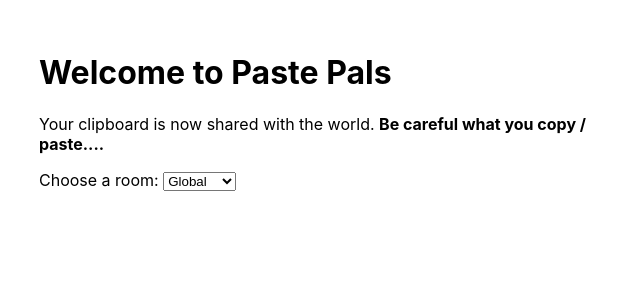
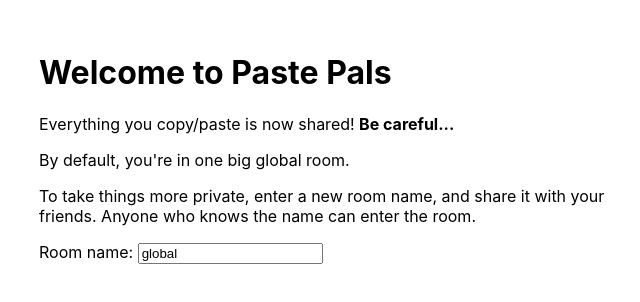
Before and after one commit to geoffreylitt/pastepals-client, an Electron app: page src/index.html in a window 1280 px wide. Shown: the whole page, without its empty margins (297-937 px from the left). Drawn offline with Linux system fonts and the light colour scheme.

Commit message:
basic choose your own room

```diff
--- a/src/index.html
+++ b/src/index.html
@@ -7,15 +7,13 @@
   </head>
   <body>
     <h1>Welcome to Paste Pals</h1>
-    <p>Your clipboard is now shared with the world. <strong>Be careful what you copy / paste....</strong></p>
+    <p>Everything you copy/paste is now shared! <strong>Be careful...</strong></p>
 
-    <label for="roomSelect">Choose a room:</label>
+    <p>By default, you're in one big global room.</p>
+    <p>To take things more private, enter a new room name, and share it with your friends. Anyone who knows the name can enter the room.</p>
 
-    <select id="roomSelect">
-      <option value="global">Global</option>
-      <option value="random">Random</option>
-      <option value="serious">Serious</option>
-    </select>
+    <label for="roomSelect">Room name:</label>
+    <input type="text" id="roomSelect" value="global" />
 
     <script>
        const {ipcRenderer} = require('electron')
--- a/src/index.js
+++ b/src/index.js
@@ -53,7 +53,7 @@ async function syncClipboard() {
 
   // If the server has new content, download it into our local clipboard.
   // (If we recently changed our local clipboard, too bad--those changes get wiped out)
-  if (newServerContent !== serverContent) {
+  if (newServerContent && newServerContent !== serverContent) {
     console.log("new server content", newServerContent)
     clipboard.writeText(newServerContent)
     if (newServerContent !== clipboardContent) {
```
